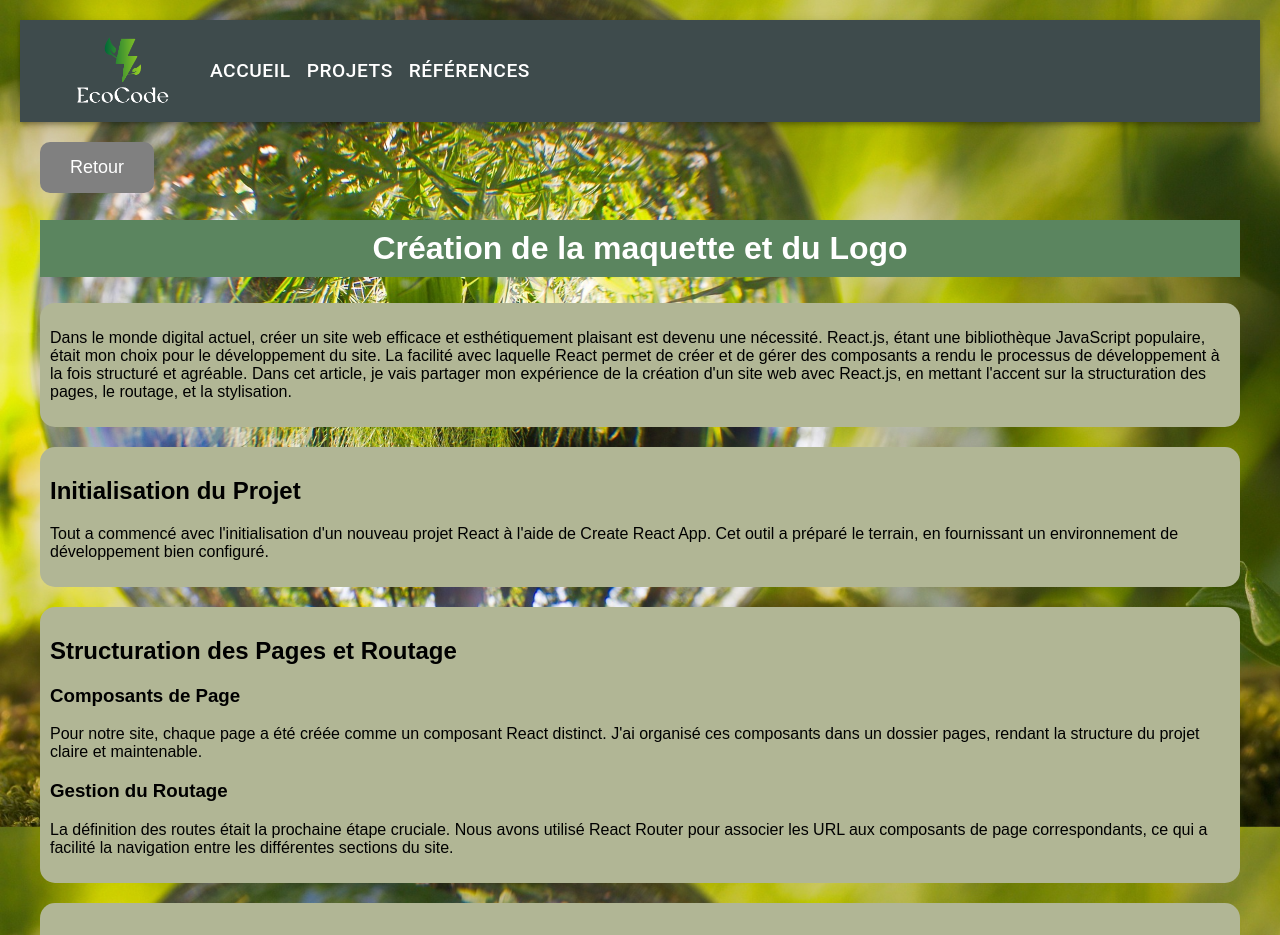
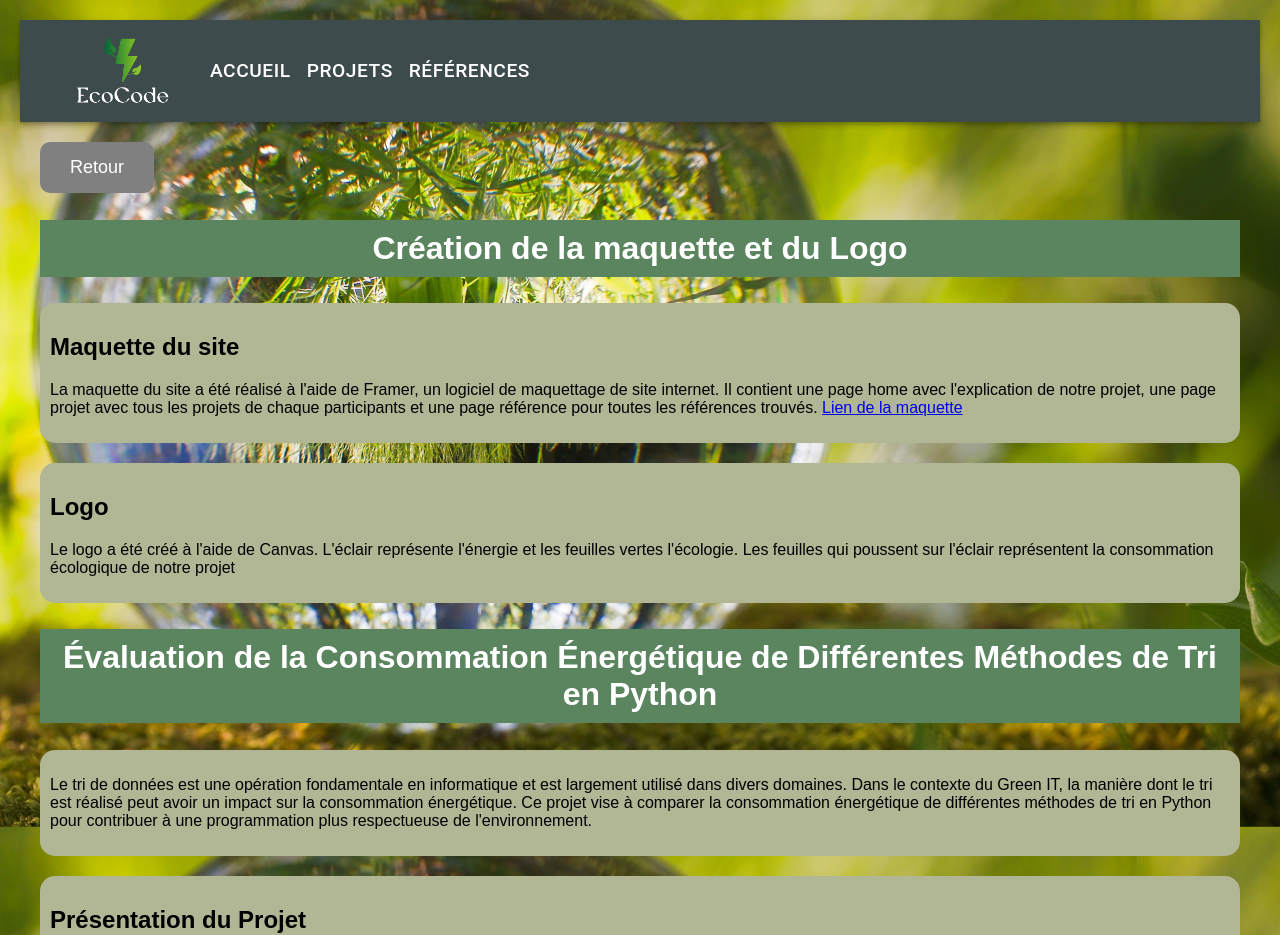
Before and after one commit to EdwardDominique/Green-IT, a React (Create React App) app in the folder Front end/front-end/: page /HenriqueMARTINS in a window 1280 px wide. Shown: the top 935 px of the page. Built offline with nearby package versions, Linux system fonts and the light colour scheme.

Commit message:
Finalisation du projet

```diff
--- a/Front end/front-end/src/pages/projects/HenriqueMARTINS.js
+++ b/Front end/front-end/src/pages/projects/HenriqueMARTINS.js
@@ -76,26 +76,14 @@ function HenriqueMARTINS() {
             <section id="main-section">
                 <h1>Création de la maquette et du Logo</h1>
                 <section id="sub-section">
-                    <p>Dans le monde digital actuel, créer un site web efficace et esthétiquement plaisant est devenu une nécessité. React.js, étant une bibliothèque JavaScript populaire, était mon choix pour le développement du site. La facilité avec laquelle React permet de créer et de gérer des composants a rendu le processus de développement à la fois structuré et agréable. Dans cet article, je vais partager mon expérience de la création d'un site web avec React.js, en mettant l'accent sur la structuration des pages, le routage, et la stylisation.</p>
+                    <h2>Maquette du site</h2>
+                    <p>La maquette du site a été réalisé à l'aide de Framer, un logiciel de maquettage de site internet. Il contient une page home avec l'explication de notre projet, une page projet avec tous les projets de chaque participants et une page référence pour toutes les références trouvés. <a href="https://framer.com/projects/Eco-Code-School--YbQ0lB8eUtMdHulnMj6w-6xOHa">Lien de la maquette</a></p>
                 </section>
                 <section id="sub-section">
-                    <h2>Initialisation du Projet</h2>
-                    <p>Tout a commencé avec l'initialisation d'un nouveau projet React à l'aide de Create React App. Cet outil a préparé le terrain, en fournissant un environnement de développement bien configuré.</p>
-                </section>
-                <section id="sub-section">
-                    <h2>Structuration des Pages et Routage</h2>
+                    <h2>Logo</h2>
                     <section>
-                        <h3>Composants de Page</h3>
-                        <p>Pour notre site, chaque page a été créée comme un composant React distinct. J'ai organisé ces composants dans un dossier pages, rendant la structure du projet claire et maintenable.</p>
+                        <p>Le logo a été créé à l'aide de Canvas. L'éclair représente l'énergie et les feuilles vertes l'écologie. Les feuilles qui poussent sur l'éclair représentent la consommation écologique de notre projet</p>
                     </section>
-                    <section>
-                        <h3>Gestion du Routage</h3>
-                        <p>La définition des routes était la prochaine étape cruciale. Nous avons utilisé React Router pour associer les URL aux composants de page correspondants, ce qui a facilité la navigation entre les différentes sections du site.</p>
-                    </section>
-                </section>
-                <section id="sub-section">
-                    <h2>Stylisation</h2>
-                    <p>La stylisation est une partie essentielle de tout projet web. Pour notre site, nous avons créé des fichiers CSS séparés pour chaque composant de page et les avons importés pour appliquer le style. Cette approche a rendu la gestion des styles assez simple et organisée.</p>
                 </section>
             </section>
             <section id="main-section">
```
